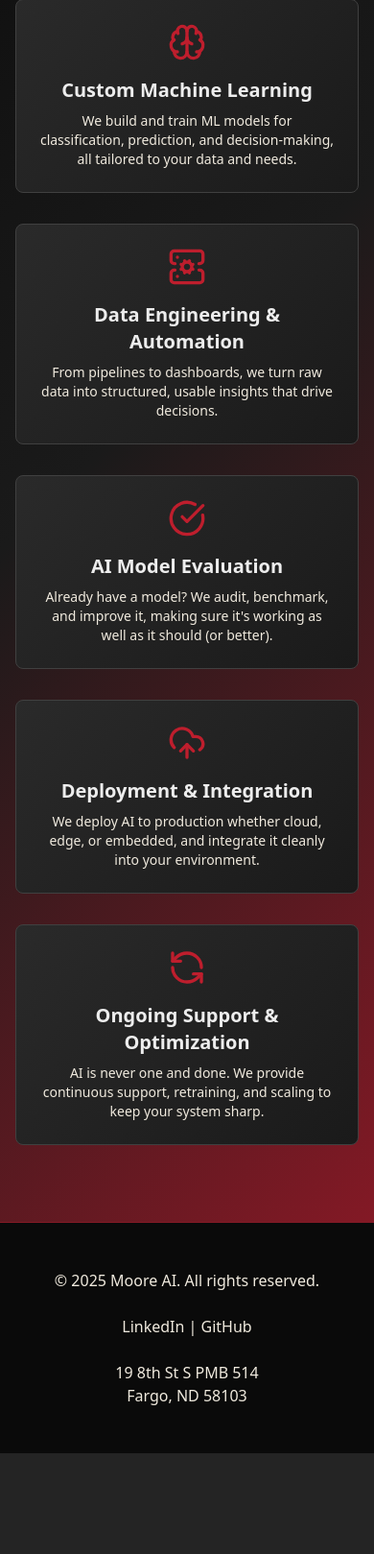
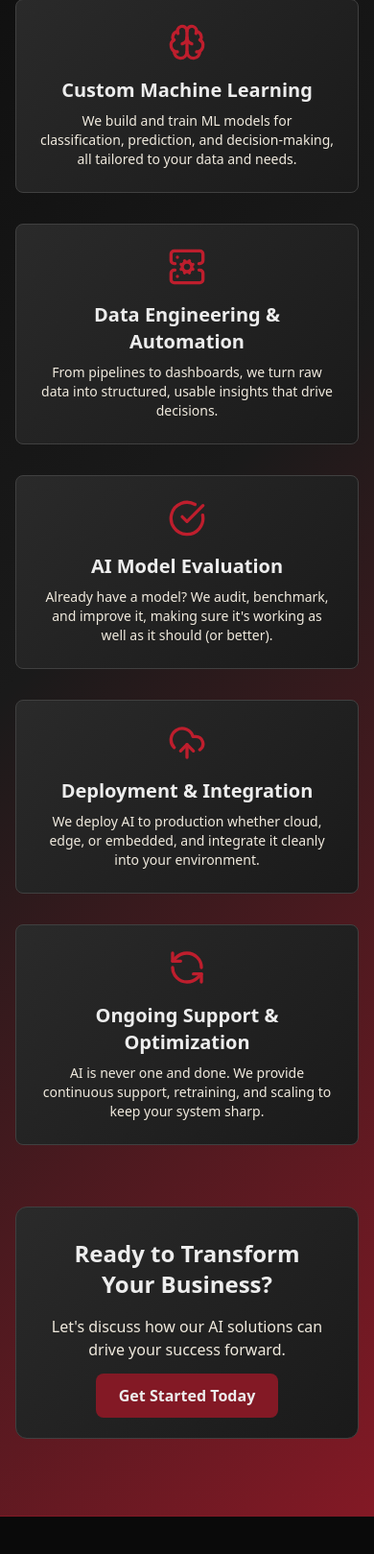
Before and after one commit to Zach-A-Moore/Moore-AI, a Flask app: page /services in a window 390 px wide. Shown: the part 624-2243 px from the top of the page at 96% size. Before the commit the page ends 2138 px from the top, so only its background shows below. Run offline with Flask 3, Linux system fonts and the light colour scheme; some libraries are stand-ins or nearby versions; some web fonts are replaced.

Commit message:
fix: Change CTA button to use email instead of broken anchor
- Replace "#contact" link with "mailto:info@mooreai.net"
- Prevent navigation issues since #contact exists on homepage only
- Maintain existing button styling and hover effects
- Keep responsive grid layout (md:grid-cols-2 lg:grid-cols-3)

```diff
--- a/templates/services.html
+++ b/templates/services.html
@@ -7,7 +7,7 @@
     <h2 class="text-4xl font-bold text-brand-light mb-6">Our Services</h2>
     <p class="text-lg text-brand-cream mb-12">We offer tailored AI services designed to move your business forward with precision and intelligence.</p>
 
-    <div class="grid md:grid-cols-3 gap-8 text-center">
+    <div class="grid md:grid-cols-2 lg:grid-cols-3 gap-8 text-center">
 
       <!-- Strategy -->
       <div class="service-card p-6 rounded-lg card-hover">
@@ -64,6 +64,13 @@
       </div>
 
     </div>
+
+    <!-- Call to Action -->
+    <div class="mt-16 p-8 service-card rounded-xl text-center">
+      <h3 class="text-2xl font-bold text-brand-light mb-4">Ready to Transform Your Business?</h3>
+      <p class="text-brand-cream mb-6">Let's discuss how our AI solutions can drive your success forward.</p>
+      <a href="mailto:info@mooreai.net" class="btn-primary">Get Started Today</a>
+    </div>
   </div>
 </section>
 
```
